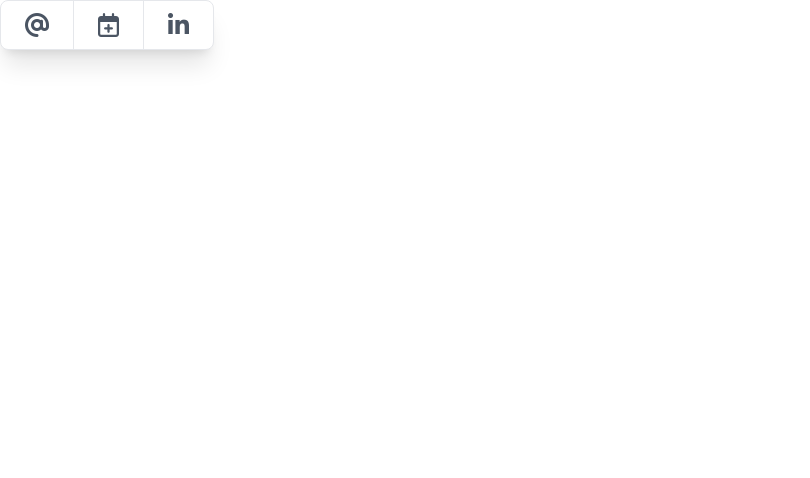
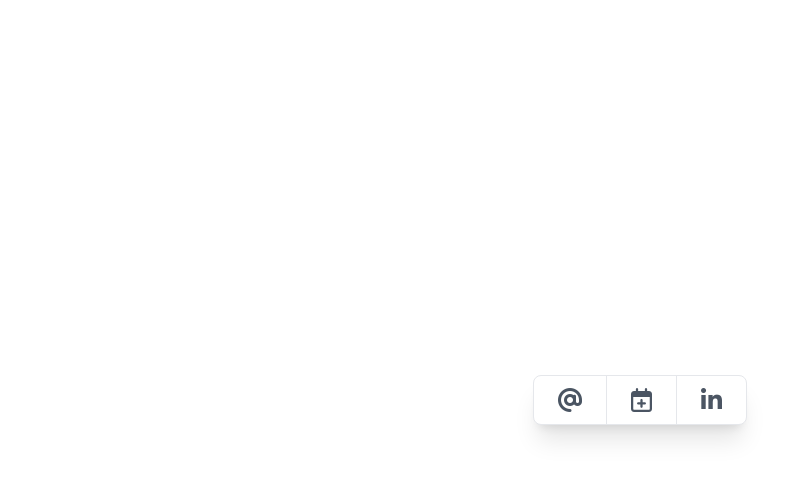
Before and after one commit to ZainabFawzul/notion-buttons, a plain HTML site: page index.html in a window 1280 px wide. Shown: the whole page, without its empty margins (0-810 px from the left). Drawn offline with nearby package versions, Linux system fonts and the light colour scheme.

Commit message:
Update index.html

```diff
--- a/index.html
+++ b/index.html
@@ -9,10 +9,24 @@
     <!-- Load Font Awesome Icons (using a reliable CDN link) -->
     <link rel="stylesheet" href="https://cdnjs.cloudflare.com/ajax/libs/font-awesome/6.5.2/css/all.min.css">
     <style>
-        /* Removed external padding/centering styles for embedding purposes */
+        /* 1. Essential reset to remove browser default margins/padding and prevent scrolling */
+        html, body {
+            margin: 0;
+            padding: 0;
+            /* Setting height to 100% of the viewport/iframe height */
+            height: 100%;
+            /* Prevent unwanted scrollbars */
+            overflow: hidden;
+        }
+
+        /* 2. Centering the content */
         body {
             font-family: 'Inter', sans-serif;
+            display: flex;
+            justify-content: center; /* Center horizontally */
+            align-items: center;    /* Center vertically */
         }
+
         /* Ensure links behave like buttons */
         .btn-link {
             text-decoration: none; /* Remove underline */
```
